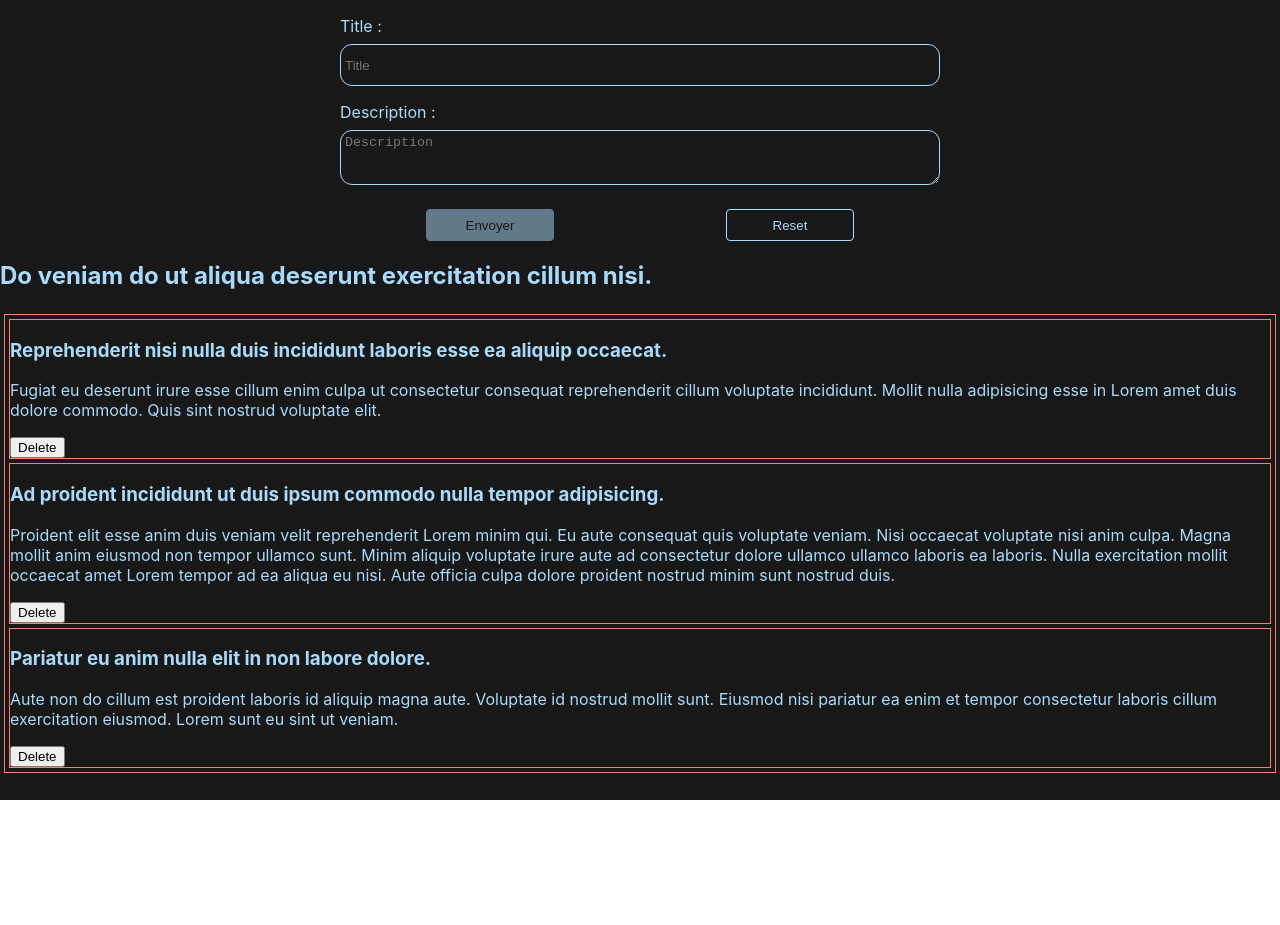
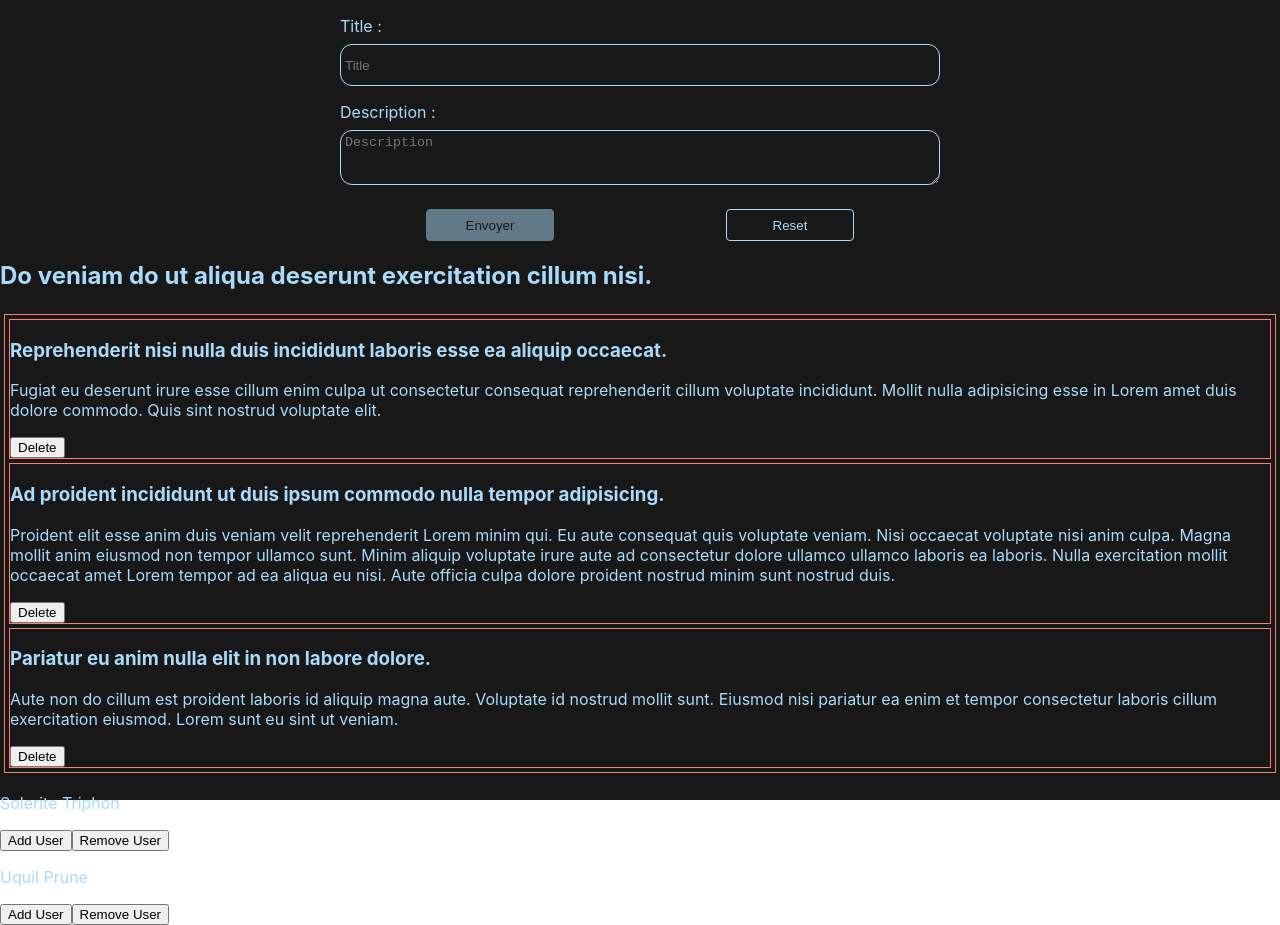
Before and after one commit to RShw/react-app-course, a React (Create React App) app: page / in a window 1280 px wide. Before the commit the page ends 800 px from the top, so only its background shows below. Built offline with nearby package versions, Linux system fonts and the light colour scheme; the HTML template or start-up script is replaced by a standard one.

Commit message:
State 0 : Redux Example

```diff
--- a/src/App.js
+++ b/src/App.js
@@ -6,8 +6,9 @@ import ImageProvider from "./hooks/ImageProvider";
 // import Counter from "./components/Counter";
 
 //Import for Basix Example of useContext
-// import UserProvider from "./ContextProviderExample/hooks/UserContext";
-// import DisplayUser from "./ContextProviderExample/components/DisplayUser";
+import DisplayUser from "./ContextProviderExample/components/DisplayUser";
+import { Provider } from "react-redux";
+import { store } from "./ContextProviderExample/store.js";
 
 function App() {
 
@@ -20,9 +21,9 @@ function App() {
       </ImageProvider>
 
       {/* Example of basic Context Provider */}
-      {/* <UserProvider>
-        <DisplayUser/>
-      </UserProvider> */}
+      <Provider store={store}>
+          <DisplayUser/>
+      </Provider>
     </div>
   );
 }
--- a/src/ContextProviderExample/components/DisplayUser.js
+++ b/src/ContextProviderExample/components/DisplayUser.js
@@ -1,18 +1,20 @@
-import React, {useContext} from 'react'
-import { UserContext } from '../hooks/UserContext'
+import React from 'react'
 import { styles } from './styles'
+import { useDispatch, useSelector } from 'react-redux'
+import { addUser, deleteUser } from '../store.js/features/usersSlice'
 
 function DisplayUser() {
 
-    const {users, addUser, deleteUser} = useContext(UserContext)
+    const users = useSelector((state) => state.users)
+    const dispatch = useDispatch()
 
     return (
         <div>
             {users.map((user, index) => (
                 <>
                     <p style={styles.text}>{user.lastName} {user.firstName}</p>
-                    <button onClick={addUser}>Add User</button>
-                    <button onClick={() => deleteUser(index)}>Remove User</button>
+                    <button onClick={() => dispatch(addUser())}>Add User</button>
+                    <button onClick={() => dispatch(deleteUser(index))}>Remove User</button>
                 </>
             ))}
         </div>
--- /dev/null
+++ b/src/ContextProviderExample/store.js/features/usersSlice.js
@@ -0,0 +1,37 @@
+import { createSlice } from "@reduxjs/toolkit";
+
+const initialState = [
+    {
+      firstName: "Triphon",
+      lastName: "Solerite",
+    },
+    {
+      firstName: "Prune",
+      lastName: "Uquil"
+    }
+  ]
+
+export const usersSlice = createSlice({
+    name: 'users',
+    initialState,
+    reducers: {
+        addUser: (state) => {
+            return [
+                ...state,
+                ...[{
+                  firstName: "placeholder_firstName",
+                  lastName: "placeholder_lastName",
+                }]
+              ]
+        },
+        deleteUser: (state, action) => {
+            const tempState = [...state]
+            tempState.splice(action.payload.index, 1)
+            return tempState
+        }
+    },
+})
+
+export const {addUser, deleteUser} = usersSlice.actions
+
+export default usersSlice.reducer
--- /dev/null
+++ b/src/ContextProviderExample/store.js/index.js
@@ -0,0 +1,8 @@
+import { configureStore } from "@reduxjs/toolkit";
+import usersReducer from "../store.js/features/usersSlice"
+
+export const store = configureStore({
+    reducer: {
+        users: usersReducer
+    }
+})
```
Also changed, not shown: src/ContextProviderExample/hooks/UserContext.js (deleted, +0 -43 lines).
